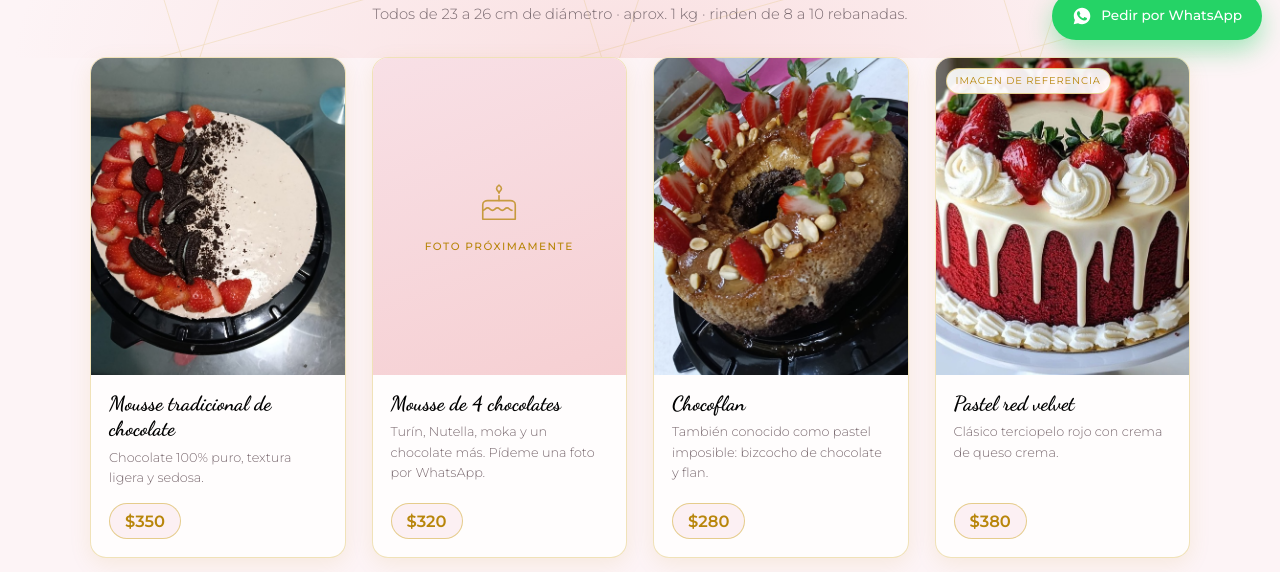
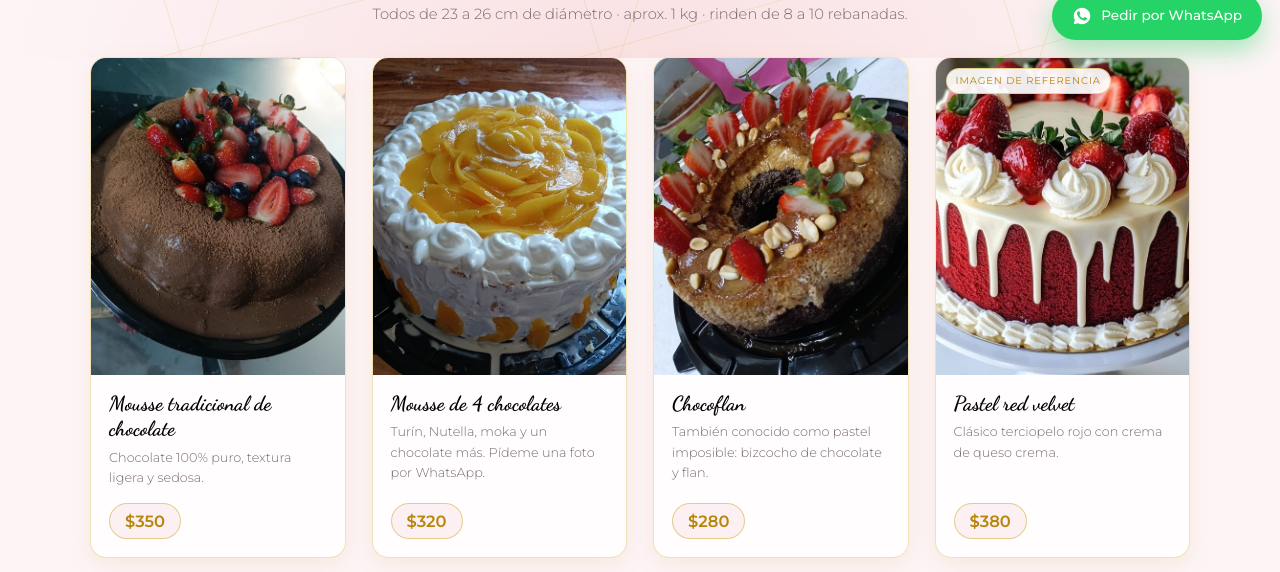
Before and after one commit to rodriguillermo01-art/catalogo-pasteleria, a plain HTML site: page index.html in a window 1280 px wide. Shown: the part 742-1314 px from the top of the page. Drawn offline with Linux system fonts and the light colour scheme.

Commit message:
Update index.html

```diff
--- a/index.html
+++ b/index.html
@@ -310,7 +310,7 @@
 
     <article class="postre">
      <div class="foto">
-  <img src="img/mousse-4-chocolates.jpg" alt="Mousse de 4 chocolates" loading="lazy">
+  <img src="img/mousse-chocolate.jpg" alt="Mousse chocolate" loading="lazy">
 </div>
       <div class="datos">
         <h3 class="nombre">Mousse tradicional de chocolate</h3>
@@ -321,16 +321,8 @@
 
     <article class="postre">
       <div class="foto">
-        <div class="sin-foto">
-          <svg viewBox="0 0 64 64" fill="none" stroke="currentColor" stroke-width="2" stroke-linecap="round" stroke-linejoin="round" aria-hidden="true">
-            <path d="M12 52h40V34c0-3-3-5-6-5H18c-3 0-6 2-6 5v18Z"/>
-            <path d="M12 41c3 0 3-3 6-3s3 3 6 3 3-3 6-3 3 3 6 3 3-3 6-3 3 3 6 3"/>
-            <path d="M32 29v-6"/>
-            <path d="M32 20c0-3 3-3 3-6 0-2-3-4-3-4s-3 2-3 4c0 3 3 3 3 6Z"/>
-          </svg>
-          <span>Foto próximamente</span>
-        </div>
-      </div>
+  <img src="img/3leches-durazno-mango.jpg" alt="Mousse de 4 chocolates" loading="lazy">
+</div>
       <div class="datos">
         <h3 class="nombre">Mousse de 4 chocolates</h3>
         <p class="detalle">Turín, Nutella, moka y un chocolate más. Pídeme una foto por WhatsApp.</p>
```
